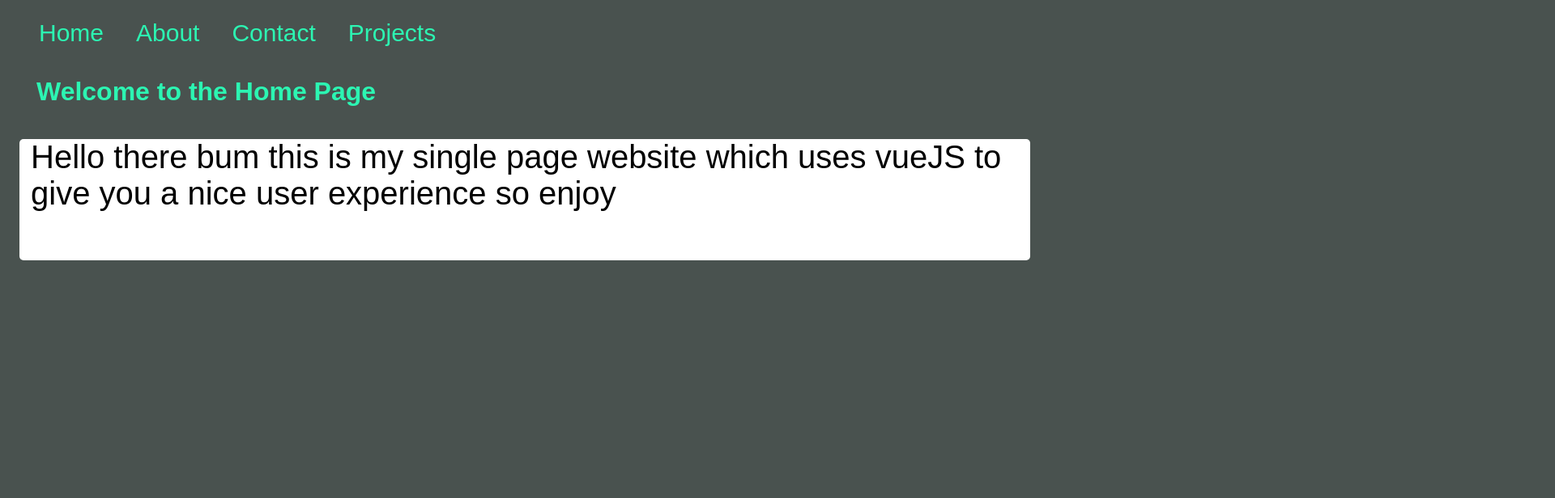
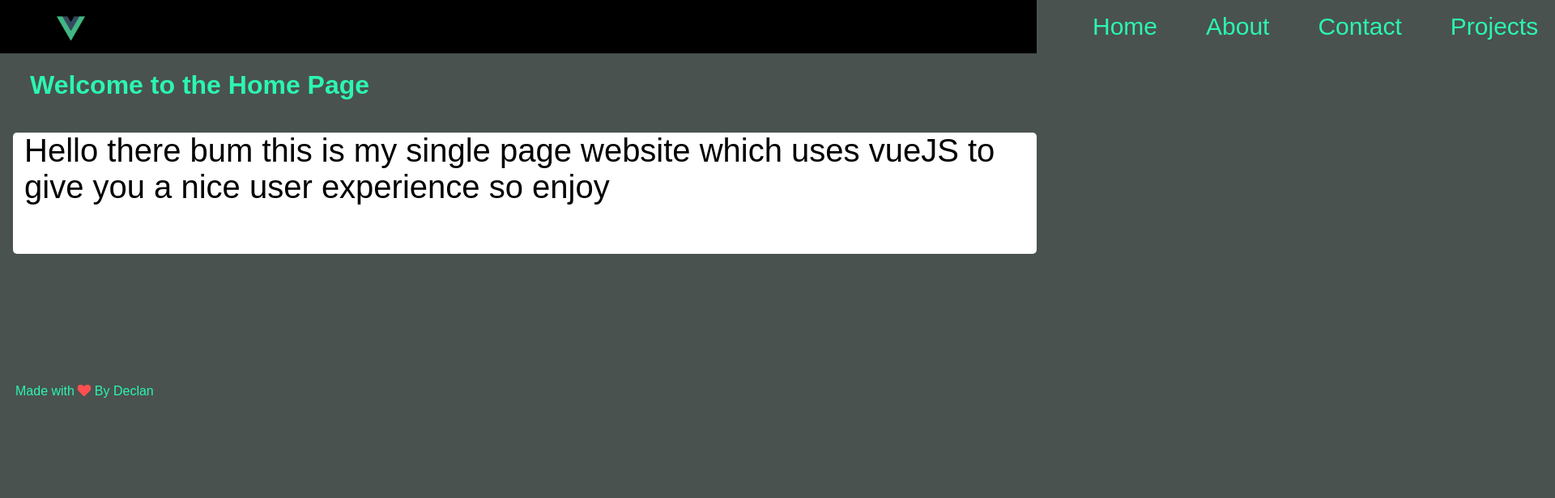
Before and after one commit to decavacado/vue-js-site, a Vue app: page / in a window 1280 px wide. Shown: the top 616 px of the page at 81% size, 1920 px wide, since content can reach past the window. Built offline with nearby package versions, Linux system fonts and the light colour scheme.

Commit message:
Test Navbar

```diff
--- a/src/App.vue
+++ b/src/App.vue
@@ -19,6 +19,7 @@ export default {
 
 body {
   background-color: #49524f;
+  margin: 0;
 }
 p {
 	color: #2cf5b2;
--- a/src/components/Contact.vue
+++ b/src/components/Contact.vue
@@ -61,6 +61,7 @@ data() {
  }
  input {
 	margin-left: 16px;
+	outline: none;
  }
  #name {
 	border-radius: 5px;
@@ -79,6 +80,7 @@ data() {
 	height: 60px;
 	border-color: #2cf5b2;
 	font-size: 20px;
+	outline: none;
 
  }
  #moved {
--- a/src/components/Navbar.vue
+++ b/src/components/Navbar.vue
@@ -1,6 +1,7 @@
 <template>
   <div class="line">
     <li>
+      <img class="image" src="../assets/logo.png">
       <ul><a href="http://localhost:8080/#/">Home</a></ul>
       <ul><a href="http://localhost:8080/#/about">About</a></ul>
       <ul><a href="http://localhost:8080/#/contact">Contact</a></ul>
@@ -31,11 +32,24 @@ a {
 ul {
   display: inline-block;
   list-style-type: none;
+  margin-left: 10px;
+  margin-right: 10px;
 }
 li {
   list-style-type: none;
+  position: relative;
+  left: 1264px;
 }
 a:hover {
   color: #ffffff;
 }
+.line {
+  background-color: #000000;
+}
+.image {
+  position: relative;
+  right: 1194px;
+  top: 10px;
+  width: 35px;
+}
 </style>
--- a/src/components/made.vue
+++ b/src/components/made.vue
@@ -24,8 +24,9 @@ export default {
 	animation: anime .35s infinite alternate;
 }
 .po {
-	position: fixed;
-	bottom: 40px;
+	position: relative;
+	bottom: -145px;
+	margin-left: 19px;
 }
 @keyframes anime {
 	to {
```
